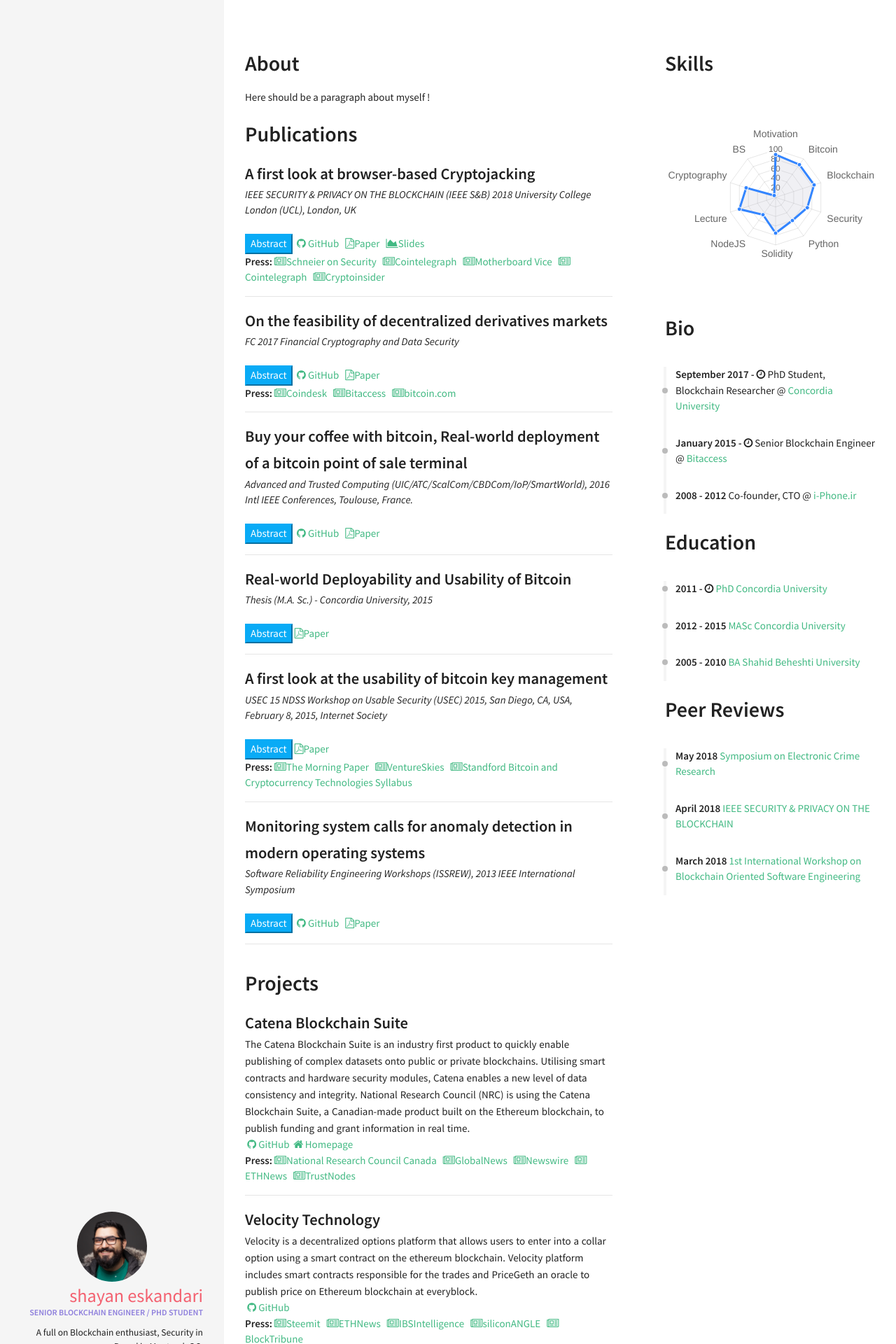
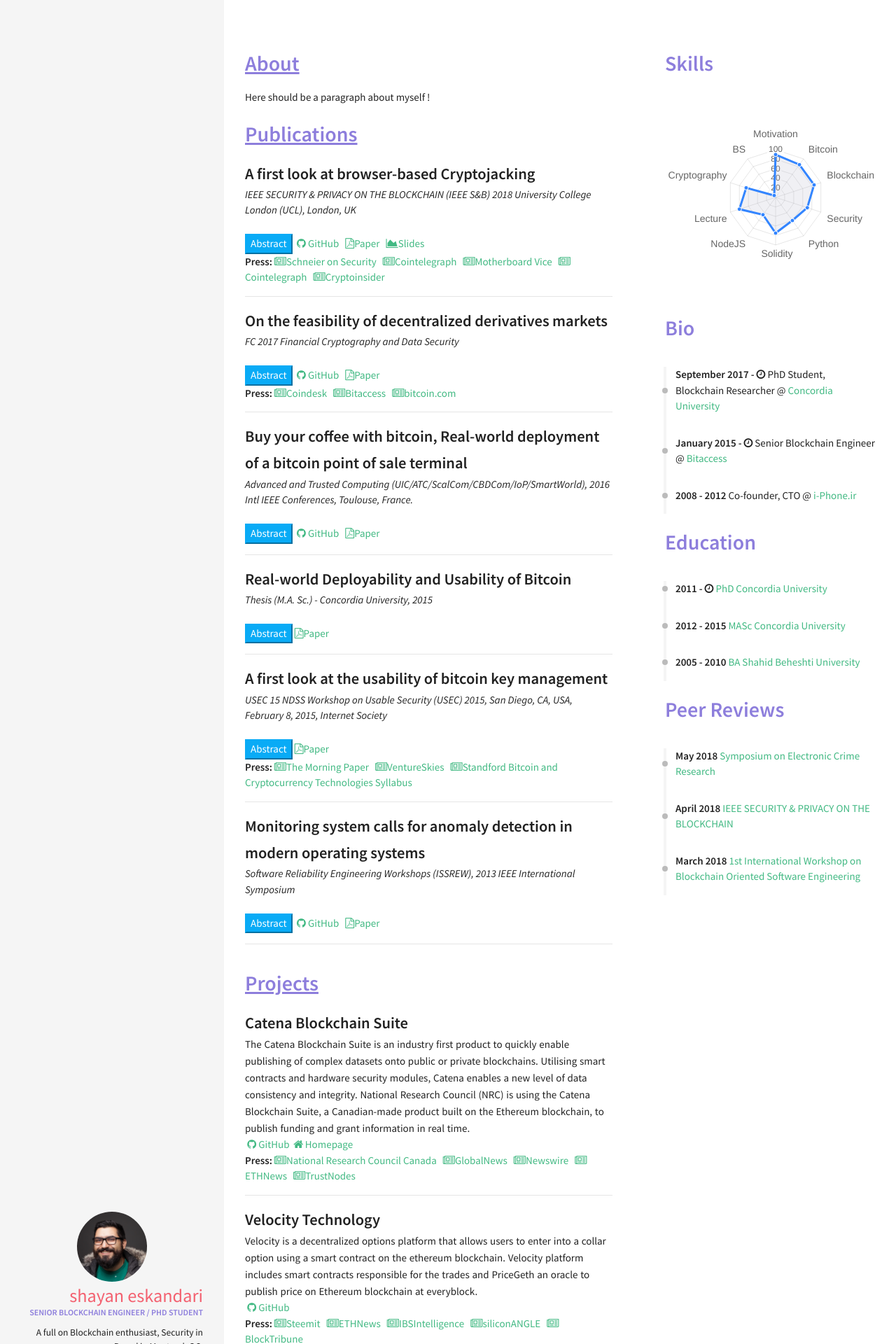
Before and after one commit to shayanb/shayan.es, a Jekyll site: the page built from index.html, in a window 1280 px wide. Shown: the top 1920 px of the page at 70% size. Built offline with Jekyll 4.4.1, drawn with Linux system fonts in a browser that asks for light colours; nearby versions of some CDN libraries.

Commit message:
experimenting with headers

```diff
--- a/_includes/sections/about.html
+++ b/_includes/sections/about.html
@@ -1,4 +1,4 @@
-<h1><span data-i18n="skills.my_skills">About</span></h1>
+<h1><span data-i18n="skills.my_skills"><u>About</u></span></h1>
 
 <div>
 Here should be a paragraph about myself !
--- a/_includes/sections/lectures.html
+++ b/_includes/sections/lectures.html
@@ -1,4 +1,4 @@
-<h1><span data-i18n="skills.my_skills"><b>Lectures and Panels</b></span></h1>
+<h1><span data-i18n="skills.my_skills"><u>Lectures and Panels</u></span></h1>
 
 {% for lecture in site.data.index.lectures %}
 
--- a/_includes/sections/projects.html
+++ b/_includes/sections/projects.html
@@ -1,4 +1,4 @@
-<h1><span data-i18n="skills.my_skills"><b>Projects</b></span></h1>
+<h1><span data-i18n="skills.my_skills"><u>Projects</u></span></h1>
 
 {% for project in site.data.index.projects %}
     <div class="row">
--- a/_includes/sections/publications.html
+++ b/_includes/sections/publications.html
@@ -1,4 +1,4 @@
-<h1><span data-i18n="skills.my_skills"><b>Publications</b></span></h1>
+<h1><span data-i18n="skills.my_skills"><u>Publications</u></span></h1>
 
 {% for publication in site.data.index.publications %}
 
--- a/_sass/components/_typography.scss
+++ b/_sass/components/_typography.scss
@@ -45,6 +45,10 @@
 //
 // Header Styles
 //
+
+h1 {
+  color: $secondary
+}
 
 h1, h2, h3, h4, h5, h6 {
 	font-weight: 600;
```
